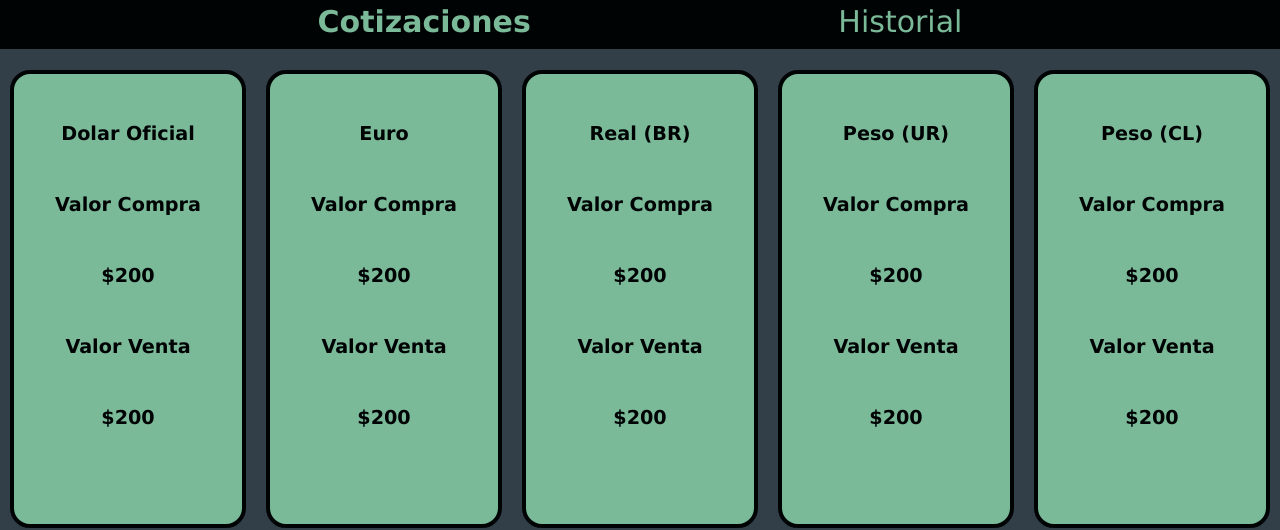
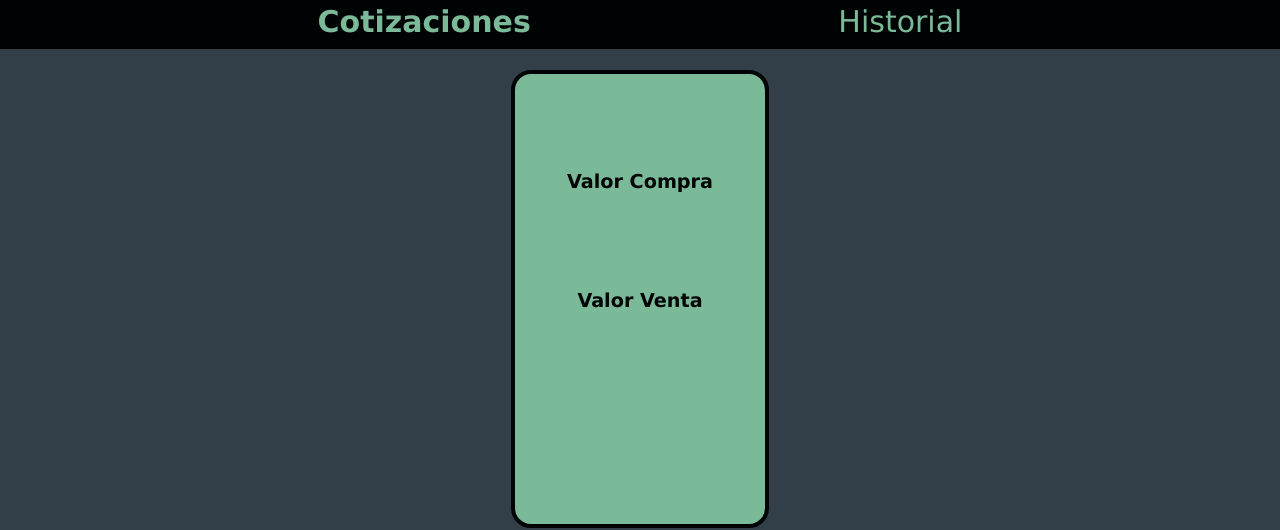
Before and after one commit to mvissani/Trabajo-Grupal-Programacion-II, a plain HTML site: page front/Views/Index.html in a window 1280 px wide. Shown: the part 310-840 px from the top of the page. Drawn offline with Linux system fonts and the light colour scheme; no server answers.

Commit message:
arreglo cotizaciones

```diff
--- a/back/index.js
+++ b/back/index.js
@@ -5,10 +5,12 @@ fetch("https://dolarapi.com/v1/cotizaciones")
   .then(data => {for (i=0; i<data.length; i++) {
     agregarCotizacion(data[i].nombre, data[i].venta, data[i].compra)}});
 
+let monedas = document.getElementsByClassName("big-container")[0];
+
 function agregarCotizacion(nombre, venta, compra) {
-    var x = document.getElementsByClassName("dolar-oficial")[0].cloneNode(true)
-    x.querySelector(".dolar").innerHTML= nombre
+    var x = document.getElementsByClassName("small-container")[0].cloneNode(true)
+    x.querySelector(".nombre-moneda").innerHTML= nombre
     x.querySelector(".precio-venta").innerHTML= venta
     x.querySelector(".precio-compra").innerHTML= compra
-    document.body.appendChild(x)
- };
+    monedas.appendChild(x)
+};
--- a/front/CSS/style.css
+++ b/front/CSS/style.css
@@ -59,6 +59,10 @@ form {
 input {
   border-radius: 10px;
   margin-left: 10px;
+}
+
+.nombre-moneda {
+  font-style: oblique;
 }
 
 .small-container {
--- a/front/Views/Index.html
+++ b/front/Views/Index.html
@@ -23,43 +23,11 @@
   <div class="big-container">
 
     <div class="small-container">
-        <p> Dolar Oficial </p>
-        <p> Valor Compra </p>
-        <p> $200 </p>
-        <p> Valor Venta </p>
-        <p> $200 </p>
-    </div>
-
-    <div class="small-container">
-      <p> Euro </p>
+      <p class="nombre-moneda"> </p>
       <p> Valor Compra </p>
-      <p> $200 </p>
+      <p class="precio-compra"> </p>
       <p> Valor Venta </p>
-      <p> $200 </p>
-    </div>
-
-    <div class="small-container">
-      <p> Real (BR) </p>
-      <p> Valor Compra </p>
-      <p> $200 </p>
-      <p> Valor Venta </p>
-      <p> $200 </p>
-    </div>
-
-    <div class="small-container">
-      <p> Peso (UR) </p>
-      <p> Valor Compra </p>
-      <p> $200 </p>
-      <p> Valor Venta </p>
-      <p> $200 </p>
-    </div>
-
-    <div class="small-container">
-      <p> Peso (CL) </p>
-      <p> Valor Compra </p>
-      <p> $200 </p>
-      <p> Valor Venta </p>
-      <p> $200 </p>
+      <p class="precio-venta"> </p>
     </div>
 
   </div>
```
